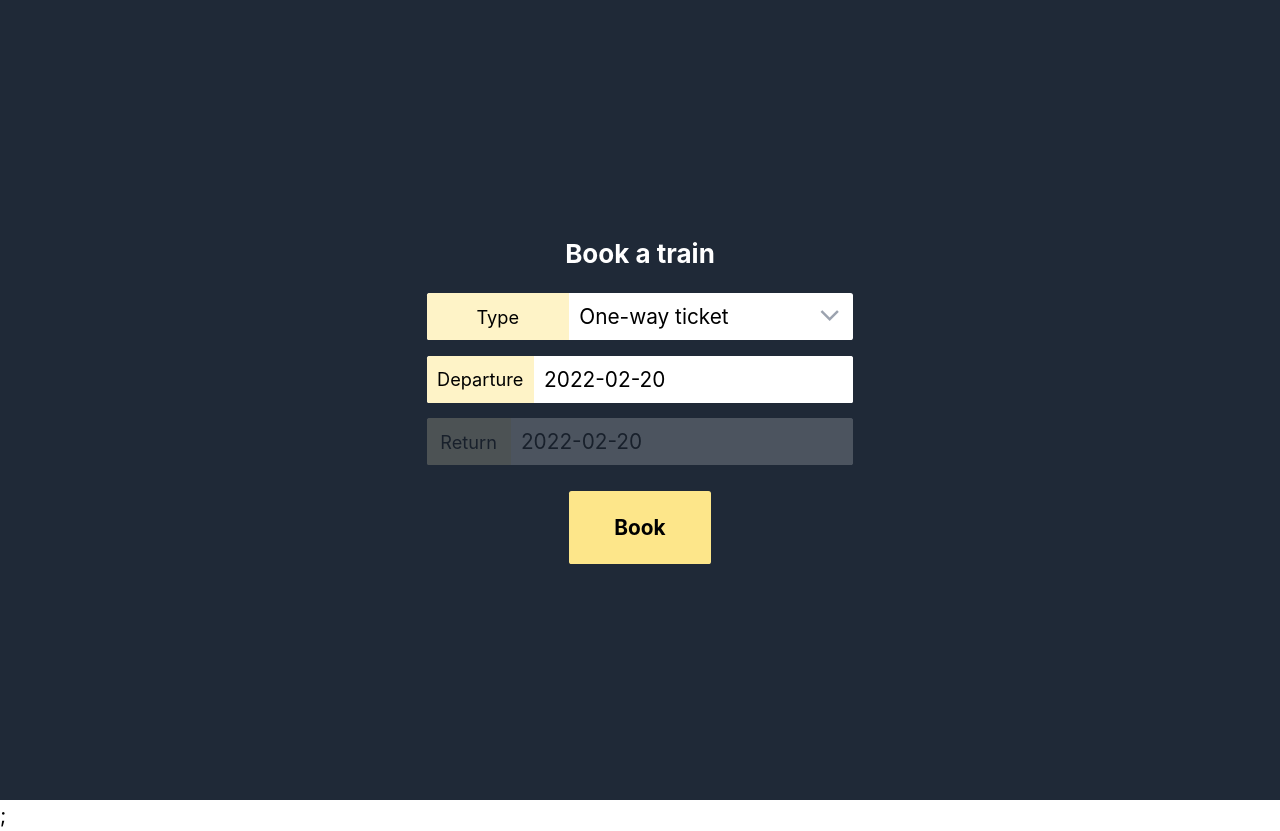
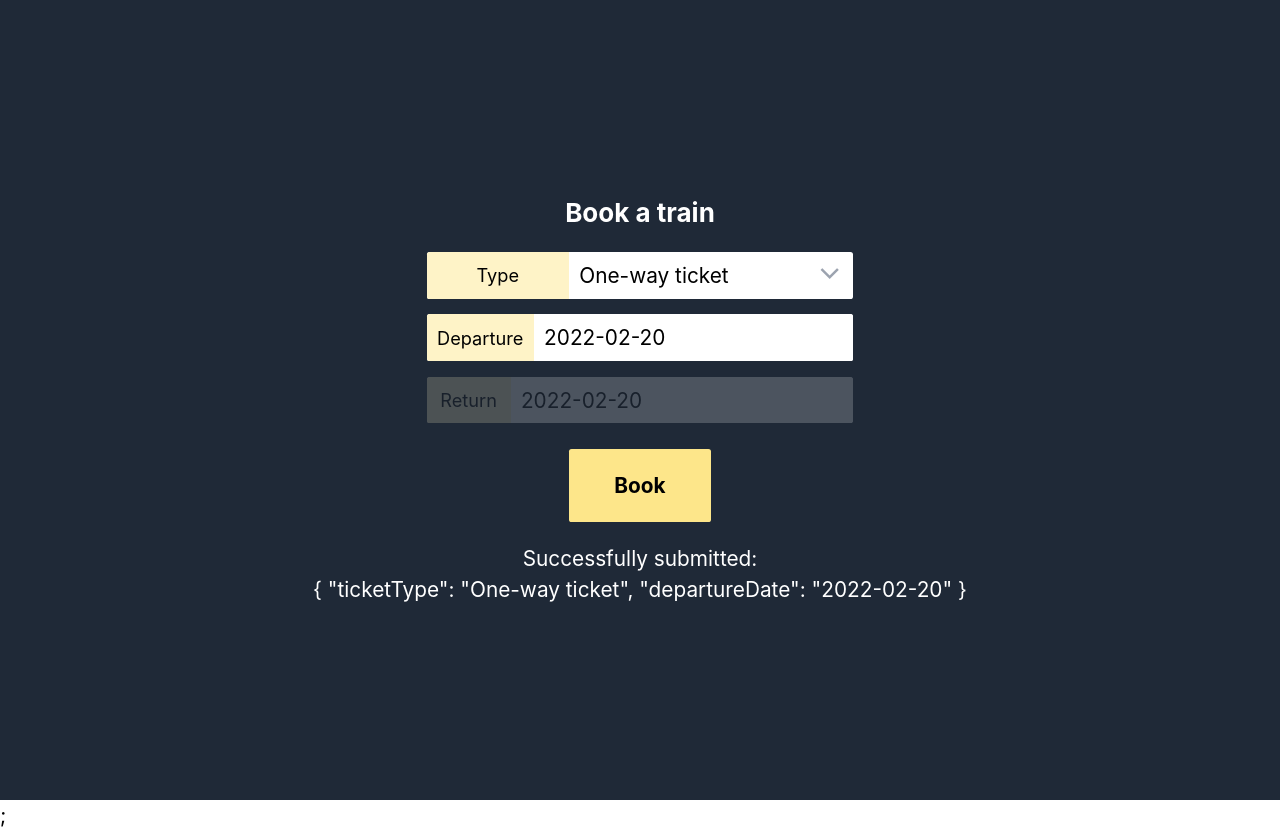
Before and after one commit to Neylion/booking-form, a React (Vite) app: page / in a window 1280 px wide. Both pictures are taken after a click on the button "Book". Built offline with nearby package versions, Linux system fonts and the light colour scheme.

Commit message:
Show submitted data on page

```diff
--- a/src/Pages/Booking/BookingPage.tsx
+++ b/src/Pages/Booking/BookingPage.tsx
@@ -1,12 +1,24 @@
-import Form from './Form';
+import { useState } from 'react';
+import Form, { SubmitData } from './Form';
 
 function BookingPage() {
+  const [submittedData, setSubmittedData] = useState<SubmitData | null>(null);
   return (
     <div className="flex flex-col w-full h-full justify-center items-center">
       <h1 className="font-bold text-xl mb-4 text-white">
           Book a train
       </h1>
-      <Form />
+      <Form onSubmit={setSubmittedData} />
+      {submittedData && (
+        <div className="flex flex-col text-white mt-4 justify-center text-center">
+          <p>
+            Successfully submitted:
+          </p>
+          <p>
+            {JSON.stringify(submittedData, null, 2)}
+          </p>
+        </div>
+      )}
     </div>
   );
 }
--- a/src/Pages/Booking/Form.tsx
+++ b/src/Pages/Booking/Form.tsx
@@ -5,9 +5,17 @@ import { dateStringHasValidFormat } from '../../utils/dates';
 import DateInput from './DateInput';
 import TypeInput from './TypeInput';
 
-const Form = () => {
-  const { register, handleSubmit, trigger, getValues, setValue, formState: { errors } } = useForm({ mode: 'onBlur', reValidateMode: 'onBlur' });
-  const onSubmit = (data: any) => console.log(data);
+export interface SubmitData {
+  ticketType: string;
+  departureDate: string;
+  returnDate: string;
+}
+
+interface FormProps {
+  onSubmit: (data: SubmitData) => void;
+}
+const Form = ({ onSubmit }: FormProps) => {
+  const { register, handleSubmit, trigger, getValues, setValue, formState: { errors } } = useForm<SubmitData>({ mode: 'onBlur', reValidateMode: 'onBlur' });
 
   const ticketType = getValues('ticketType');
   const departureDate = getValues('departureDate');
```
